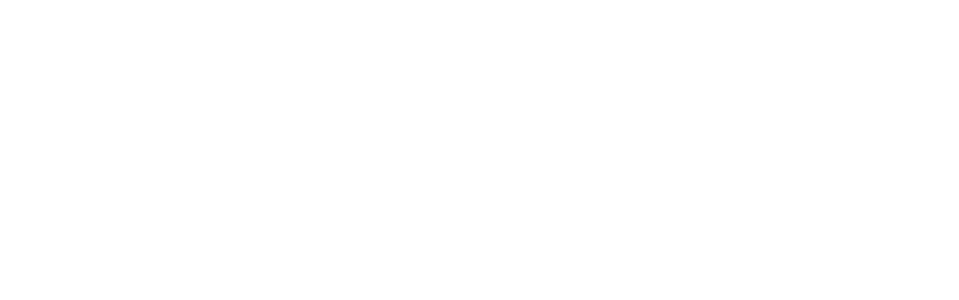
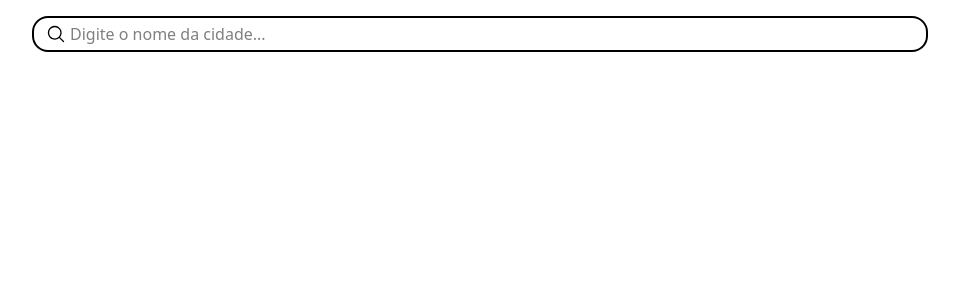
Before and after one commit to fabiofernandesjl/Weather_App, a React app: page / in a window 1280 px wide. Shown: the top 300 px of the page, without its empty margins (160-1119 px from the left). Built offline with nearby package versions, Linux system fonts and the light colour scheme; the HTML template or start-up script is replaced by a standard one.

Commit message:
feat: adds a search bar

```diff
--- a/src/components/search/Search.tsx
+++ b/src/components/search/Search.tsx
@@ -1,5 +1,20 @@
+import { MagnifyingGlassIcon } from "@phosphor-icons/react";
+
 const Search = () => {
-  return <></>;
+  return (
+    <>
+      <header className="w-screen p-4 flex justify-center">
+        <div className="w-4/5 py-1 px-3 flex items-center gap-1 border-2 rounded-2xl lg:w-4xl">
+          <MagnifyingGlassIcon size={20} className="" />
+          <input
+            type="text"
+            placeholder="Digite o nome da cidade..."
+            className="w-4/5 focus:outline-none focus:ring-0"
+          />
+        </div>
+      </header>
+    </>
+  );
 };
 
 export default Search;
```
